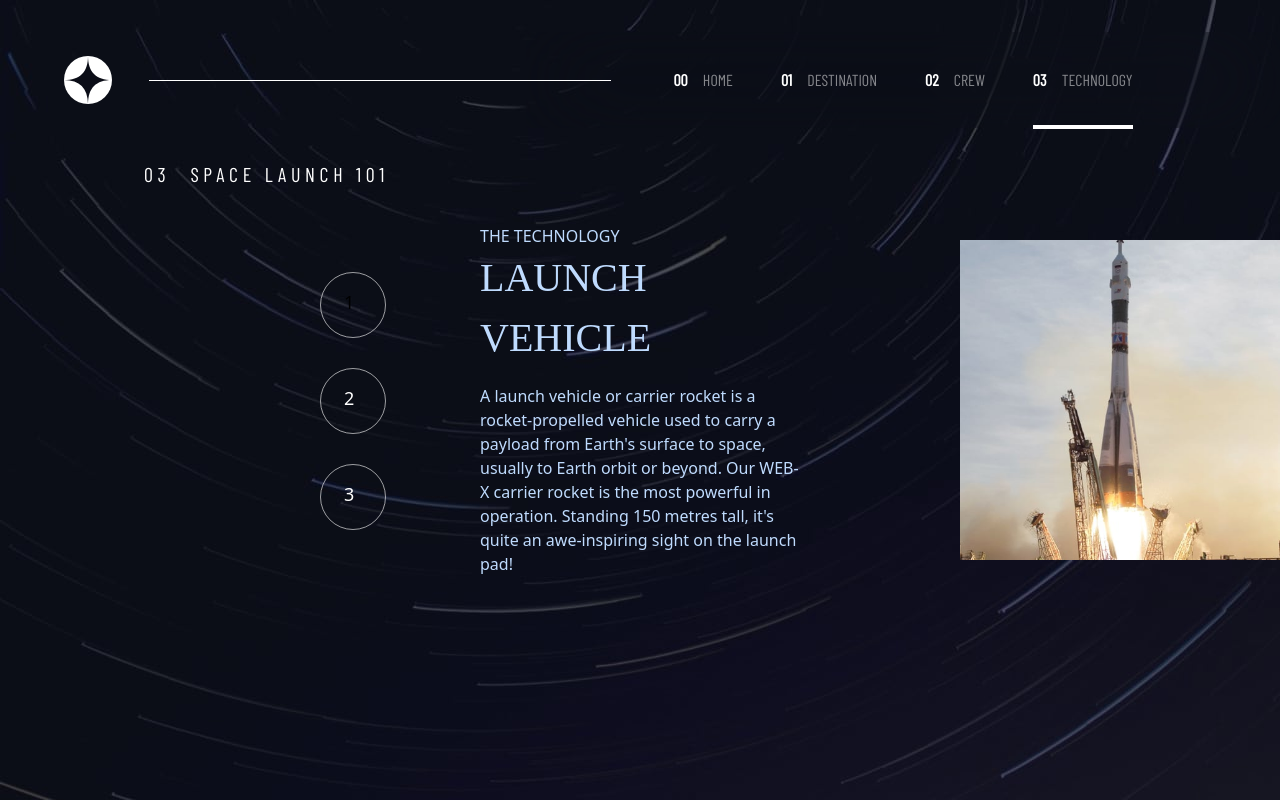
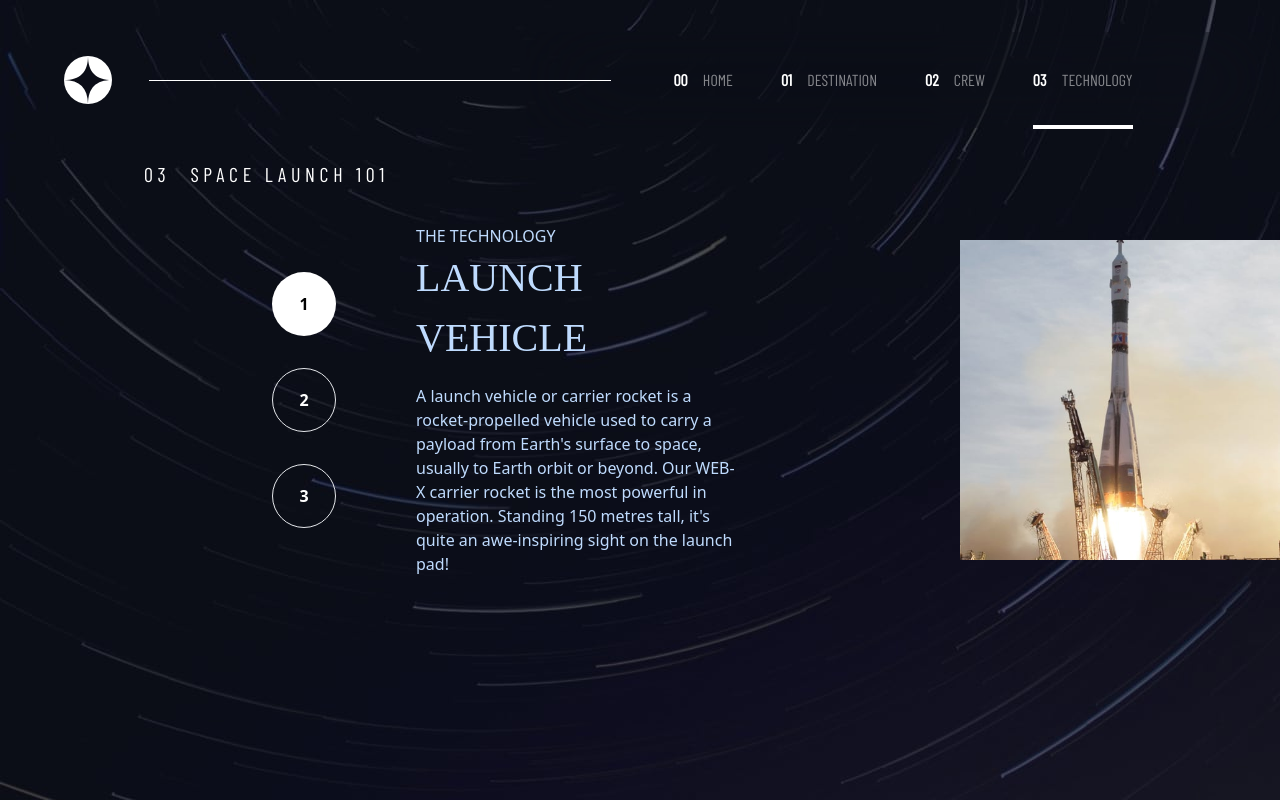
Before and after one commit to Agyanim/space-tourism-website, a React (Vite) app: page /technology in a window 1280 px wide. Built offline with nearby package versions, Linux system fonts and the light colour scheme; a web font is replaced by a local one.

Commit message:
technology selector added

```diff
--- a/src/components/TechnologyCard.jsx
+++ b/src/components/TechnologyCard.jsx
@@ -5,8 +5,8 @@ const TechnologyCard = ({ Name, Image, Description }) => {
   return (
     <div className="flex justify-end items-center relative top-[14rem] w-screen">
       <div className="flex justify-end items-center ">
-        <section className="text-white mr-[10rem] mt-[-4rem]"><TechnologySectorCard/></section>
-        <section className="mr-[10rem]  w-[25%]">
+        <section className="text-white mr-[5rem]"><TechnologySectorCard/></section>
+        <section className="mr-[14rem]  w-[25%]">
           <div className="text-white lg:text-blue-200">
             <p className="">THE TECHNOLOGY</p>
             <h2 className="text-[2.5rem] uppercase mb-4">{Name}</h2>
--- a/src/components/TechnologySelectorCard.jsx
+++ b/src/components/TechnologySelectorCard.jsx
@@ -8,21 +8,20 @@ const TechnologySectorCard = () => {
 const onSelectorHandler =(event)=> {
 setSelector(event.target.id)
 }
-
-
+const select=selector
   return (
-    <div className="flex flex-col gap-24 ">
+    <div className="flex flex-col gap-8 ">
       <div className="relative">
-        <label className={(selector===0 )? "lbl-input lbl text-black":"lbl-input lbl z-10 text-white"} htmlFor="selector-1">1</label>
-        <input className="technologySelector lbl-input z-0" type="radio" name="selector" id="0" onClick={onSelectorHandler}/>
+        <label className={+select===0 ? "lbl text-black bg-white ":"lbl-input lbl border border-whilte text-white"} htmlFor="0">1</label>
+        <input className=" hidden" type="radio" name="selector" id="0" onClick={onSelectorHandler}/>
       </div>
       <div className="relative">
-        <label className="lbl-input  lbl" htmlFor="selector-2">2</label>
-        <input className="technologySelector lbl-input" type="radio" name="selector" id="1" onClick={onSelectorHandler}/>
+        <label className={+select===1 ? "lbl text-black bg-white ":"lbl-input lbl border border-whilte text-white"}  htmlFor="1">2</label>
+        <input className="hidden" type="radio" name="selector" id="1" onClick={onSelectorHandler}/>
       </div>
       <div className="relative">
-        <label className="lbl-input lbl"htmlFor="selector-3">3</label>
-        <input className="technologySelector lbl-input" type="radio" name="selector" id="2" onClick={onSelectorHandler}/>
+        <label className={+select===2 ? "lbl text-black bg-white ":"lbl-input lbl border border-whilte text-white"} htmlFor="2">3</label>
+        <input className="hidden" type="radio" name="selector" id="2" onClick={onSelectorHandler}/>
       </div>
     </div>
   );
--- a/src/index.css
+++ b/src/index.css
@@ -6,11 +6,6 @@
 @tailwind components;
 @tailwind utilities;
 
-@layer {
-  .technologySelector {
-    @apply appearance-none;
-  }
-}
 
 @layer base {
   h1 {
@@ -51,18 +46,6 @@
     opacity: 1;
   }
   .lbl{
-    @apply left-6 top-4
-  }
-  .lbl-input{
-    @apply absolute text-lg
-  }
-  .technologySelector {
-    @apply  p-8 rounded-full cursor-pointer opacity-60 border
-     border-white bg-transparent
-     ;
-  }
-  .technologySelector:checked {
-    background-color:white;
-    opacity: 1;
+    @apply  w-16 h-16 rounded-full text-center flex justify-center items-center font-bold
   }
 }
```
